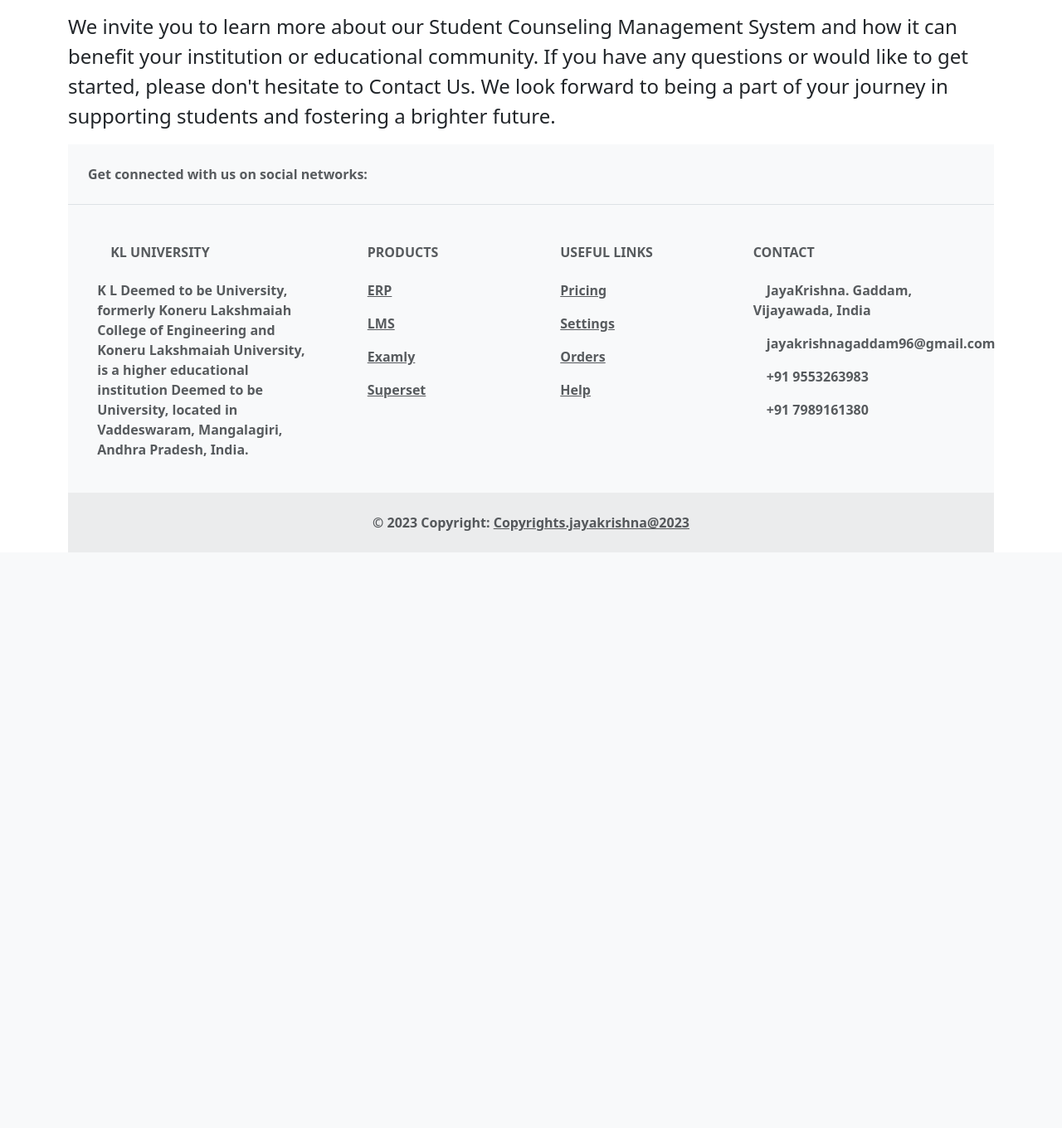
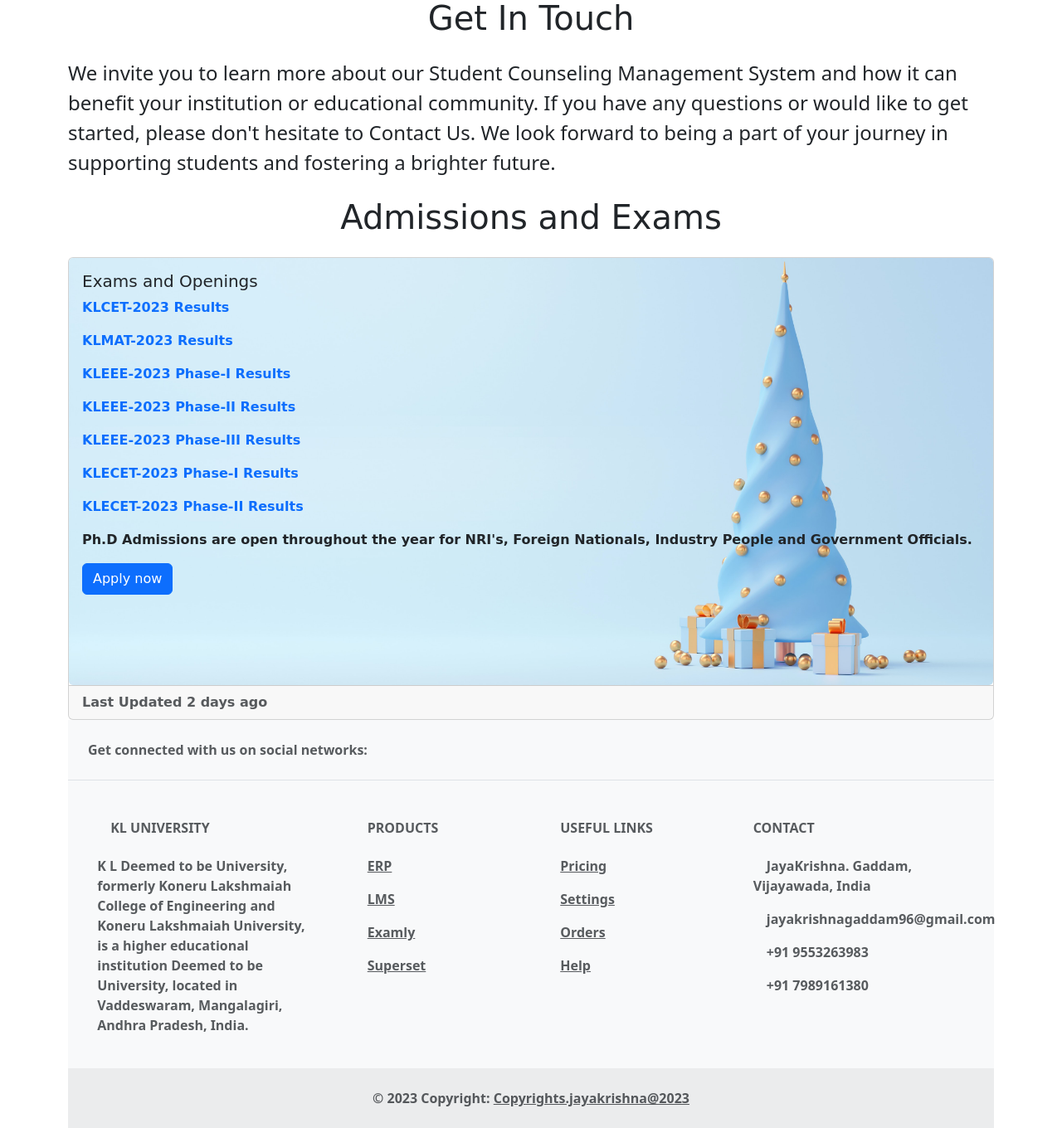
Before and after one commit to jayakrishnagaddam/Student-Counselling-management-System, a Flask app: page / in a window 1280 px wide. Shown: the part 1940-3300 px from the top of the page at 83% size. Before the commit the page ends 2606 px from the top, so only its background shows below. Run offline with Flask 3, Linux system fonts and the light colour scheme.

Commit message:
Added a Card to the Homepage and Updates

```diff
--- a/static/opt/login.html
+++ b/static/opt/login.html
@@ -49,8 +49,7 @@
                           </div>
 
                           <a class="small text-muted" href="#!">Forgot password?</a>
-                          <p class="mb-5 pb-lg-2" style="color: #393f81;">Don't have an account? <a href="#!"
-                              style="color: #393f81;">Register here</a></p>
+                          <p class="mb-5 pb-lg-2" style="color: #393f81;">Don't have an account? <a href="/registerpage/register.html" style="color: #393f81;">Register here</a></p>
                           <a href="#!" class="small text-muted">Terms of use.</a>
                           <a href="#!" class="small text-muted text-center">Privacy policy</a>
                         </form>
--- /dev/null
+++ b/templates/card.html
@@ -0,0 +1,48 @@
+<doctype html>
+  <html>
+    <head>
+      <meta charset="utf-8">
+            <meta name="viewport" content="width=device-width, initial-scale=1">
+              <link href="https://cdn.jsdelivr.net/npm/bootstrap@5.3.2/dist/css/bootstrap.min.css" rel="stylesheet"
+      integrity="sha384T3c6CoIi6uLrA9TneNEoa7RxnatzjcDSCmG1MXxSR1GAsXEV/Dwwykc2MPK8M2HN" crossorigin="anonymous">
+      <style>
+        #x{
+          text-decoration:none;
+          font-family:cursive;
+        }
+      </style>
+    </head>
+    <body>
+      <div class="card text-bg-green">
+        <img src="static/cardimage.jpg" class="card-img" alt="...">
+        <div class="card-img-overlay">
+          <h5 class="card-title" style="font-family:cursive;">Exams and Openings</h5>
+          <p>
+            <a id="x"href="https://www.kluniversity.in/KLECET-2023-result.aspx" target="_blank"  class="card-text">KLCET-2023 Results</a>
+          </p>
+          <p>
+            <a id="x"href="https://www.kluniversity.in/KLMAT-2023-result.aspx" target="_blank"  class="card-text">KLMAT-2023 Results</a>
+          </p>
+          <p>
+            <a id="x"href="https://www.kluniversity.in/klueeeresult.aspx" target="_blank"  class="card-text">KLEEE-2023 Phase-I Results</a>
+          </p><p>
+            <a id="x"href="https://www.kluniversity.in/klueeeresult.aspx" target="_blank"  class="card-text">KLEEE-2023 Phase-II Results</a>
+          </p>
+          <p>
+            <a id="x"href="https://www.kluniversity.in/klueeeresult.aspx" target="_blank"  class="card-text">KLEEE-2023 Phase-III Results</a>
+          </p>
+          <p>
+            <a id="x"href="https://www.kluniversity.in/KLECET-2023-result.aspx" target="_blank"  class="card-text">KLECET-2023 Phase-I Results</a>
+          </p>
+          <p>
+            <a id="x"href="https://www.kluniversity.in/KLECET-2023-result.aspx" target="_blank"  class="card-text">KLECET-2023 Phase-II Results</a>
+          </p>
+    <p class="card-text"style="font-family:cursive;">Ph.D Admissions are open throughout the year for NRI's, Foreign Nationals, Industry People and Government Officials.</p>
+          <a href="#" class="btn btn-primary"style="font-family:cursive;">Apply now</a>
+        </div>
+        <div class="card-footer text-body-secondary"style="font-family:cursive;">
+         Last Updated 2 days ago
+        </div>
+      </div>
+    </body>
+  </html>
--- a/templates/homepage.html
+++ b/templates/homepage.html
@@ -19,7 +19,8 @@
     <body>
       <div class="container">
        {%include 'nav.html'%}
-        <img src="https://Student-Counselling-management-System.2100090162.repl.co/static/workharder.jpg" class="img-fluid mt-2">
+        <h class="mt-2">Home Page</h>
+        <img src="https://Student-Counselling-management-System.2100090162.repl.co/static/workharder.jpg" class="img-fluid mt-3">
         <h1 class="text-center mt-4 mb-4" style="font-family:cursive;"> STUDENT COUNSELLING MANAGEMENT SYSTEM</h1>
         <p id="pid" class="lead">Our student counseling management system is designed to empower educational institutions and counselors in their mission to support and guide students on their academic and personal journeys. We believe that every student's well-being and success matter, and our system is here to streamline and enhance the counseling process.Our platform provides a holistic approach to student counseling, offering a range of features and tools to ensure the well-being and academic success of every student.Our goal is to create a nurturing environment where students can thrive academically and personally, and where counselors can have the tools they need to make a positive impact. We are committed to helping educational institutions create a culture of support, empowerment, and success.</p>
         <h1 class="text-center mt-4 mb-4"style="font-family:cursive;">FEATURES</h1>
@@ -46,6 +47,9 @@
          <p id="pid" class="lead">
            We invite you to learn more about our Student Counseling Management System and how it can benefit your institution or educational community. If you have any questions or would like to get started, please don't hesitate to Contact Us. We look forward to being a part of your journey in supporting students and fostering a brighter future.
          </p>
+
+         <h1 class="text-center mt-4 mb-4"style="font-family:cursive;"> Admissions and Exams</h1>
+        {%include 'card.html'%}
         {%include 'footer.html'%}
       </div>
     </body>
--- a/templates/nav.html
+++ b/templates/nav.html
@@ -1,5 +1,5 @@
-<div class="container">
-  <nav class="navbar navbar-expand-lg navbar-light bg-light fixed-top">+++6+6+
+<div class="container mb-4">
+  <nav class="navbar navbar-expand-lg navbar-dark  bg-primary fixed-top">
 <div class="container-fluid">
   <a class="navbar-brand" href="#"> <b>STUDENT COUNSELLING MANAGEMENT SYSTEM<b/></a>
   <button class="navbar-toggler" type="button" data-bs-toggle="collapse" data-bs-target="#navbarNav" aria-controls="navbarNav" aria-expanded="false" aria-label="Toggle navigation">
@@ -8,13 +8,13 @@
   <div class="collapse navbar-collapse" id="navbarNav">
     <ul class="navbar-nav">
       <li class="nav-item">
-        <a class="nav-link active" aria-current="page" href="static/opt/homepage.html">Home</a>
+        <a class="nav-link active" aria-current="page" href="static/opt/homepage.html">OUR PARTNERS</a>
       </li>
       <li class="nav-item">
-        <a class="nav-link active" aria-current="page" href="static/opt/contactus.html">Contact Us</a>
+        <a class="nav-link active" aria-current="page" href="static/opt/contactus.html"><b>CONTACT US</b></a>
       </li>
       <li class="nav-item">
-        <a class="nav-link active" aria-current="page" href="static/opt/login.html">Login</a>
+        <a class="nav-link active" aria-current="page" href="/static/opt/login.html">LOGIN</a>
       </li>
     </ul>
   </div>
```
Also changed, not shown: registerpage/register.html (added, +90 -0 lines), static/cardimage.jpg (added).
